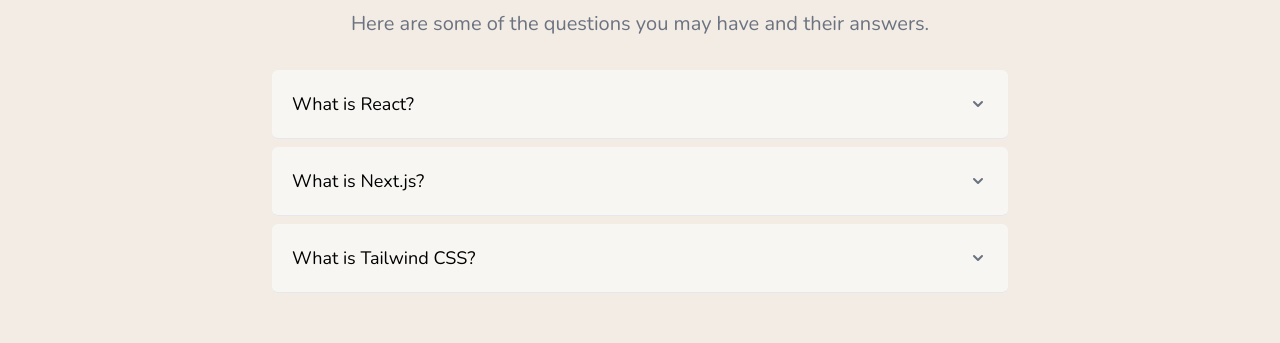
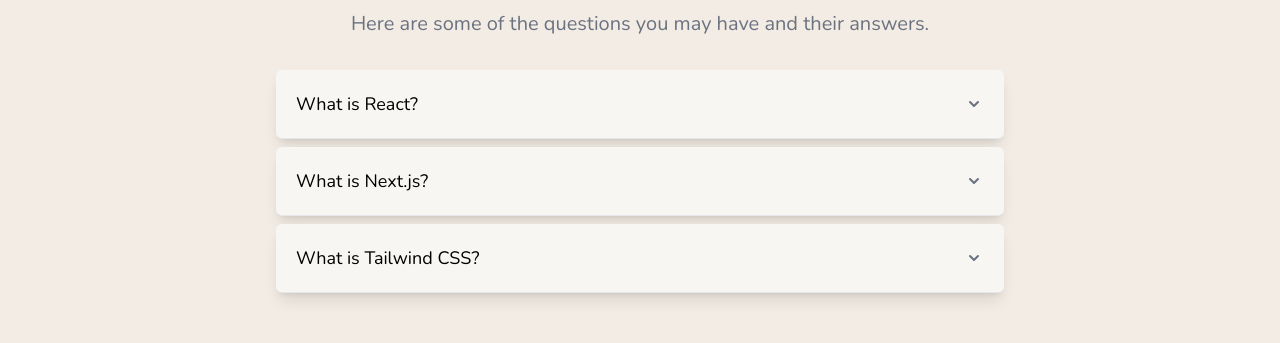
Before and after one commit to trustdan/caprawise-nextjs-education-consulting-website, a Next.js app: page /faq in a window 1280 px wide. Shown: the part 138-481 px from the top of the page. Built offline with nearby package versions, Linux system fonts and the light colour scheme; no server answers.

Commit message:
add bg-color, text color, animation attributes

```diff
--- a/app/components/QA.tsx
+++ b/app/components/QA.tsx
@@ -1,7 +1,6 @@
 "use client";
 import { ChevronDownIcon } from "@heroicons/react/solid";
 import useQA from "../hooks/useQA";
-import { useRef } from "react";
 
 type QAProps = {
   question: {
@@ -19,11 +18,11 @@
 
   return (
     <div
-      className="border-b dark:border-gray-800 rounded-md p-5 mb-2 mx-4 bg-LIGHT_SECONDARY_BG_COLOR dark:bg-DARK_SECONDARY_BG_COLOR dark:text-white transition-colors ease-linear duration-300 hover:shadow-xl cursor-pointer"
+      className="bg-LIGHT_SECONDARY_BG_COLOR dark:bg-DARK_SECONDARY_BG_COLOR border-b dark:border-gray-800 rounded-md p-5 mb-2 mx-5 shadow-lg dark:text-white transition-colors ease-linear duration-200 hover:shadow-xl cursor-pointer"
       ref={QARef}
       onClick={() => setIsOpen(!isOpen)}
     >
-      <div className=" flex justify-between items-center">
+      <div className="flex justify-between items-center transition-all duration-200 ease-linear">
         <h3 className="text-lg font-medium">
           {language === "en" ? question.en : question.tr}
         </h3>
@@ -34,7 +33,9 @@
         />
       </div>
       {isOpen && (
-        <p className="mt-4">{language === "en" ? answer.en : answer.tr}</p>
+        <p className="mt-4 text-gray-600">
+          {language === "en" ? answer.en : answer.tr}
+        </p>
       )}
     </div>
   );
```
